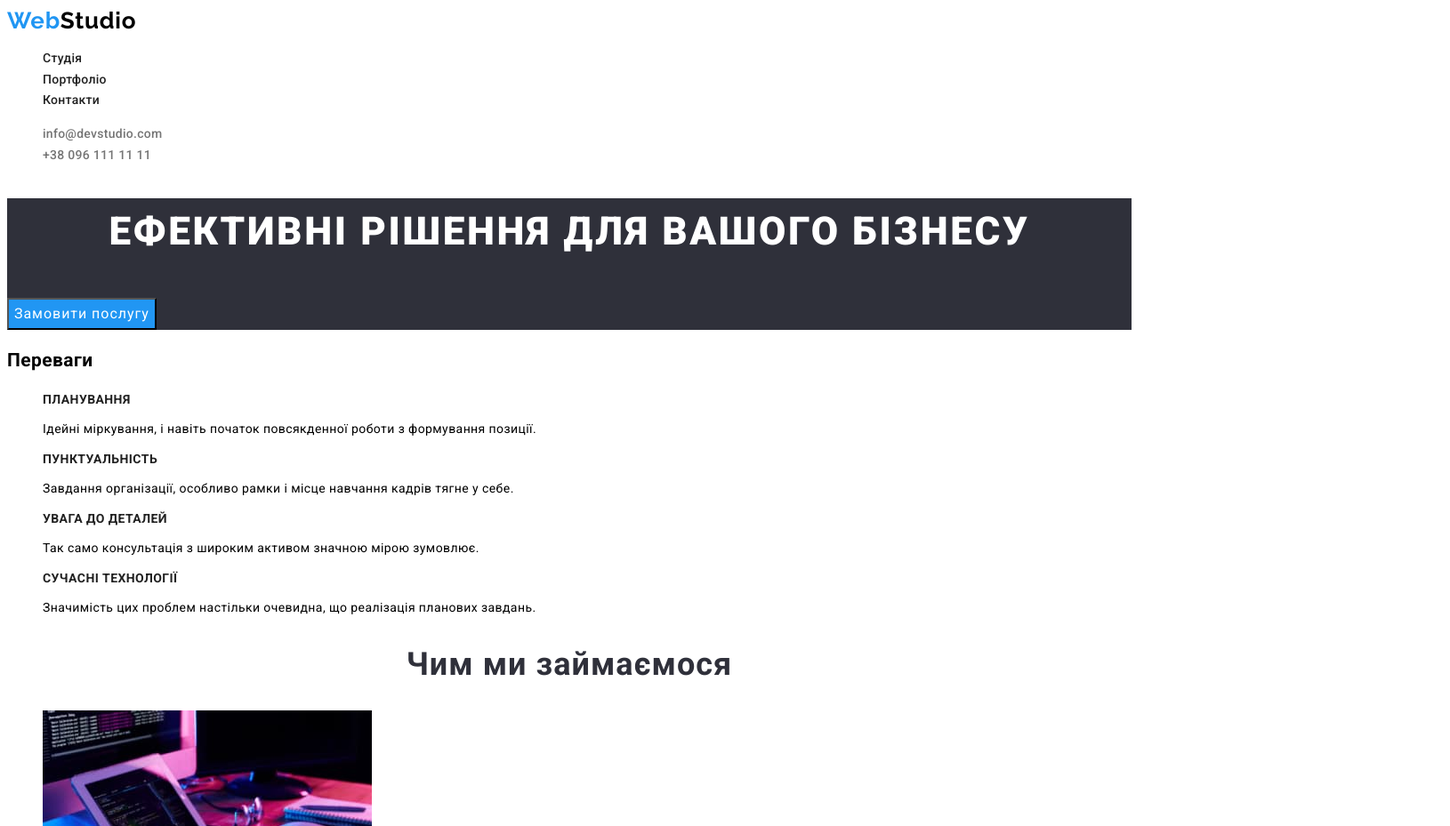
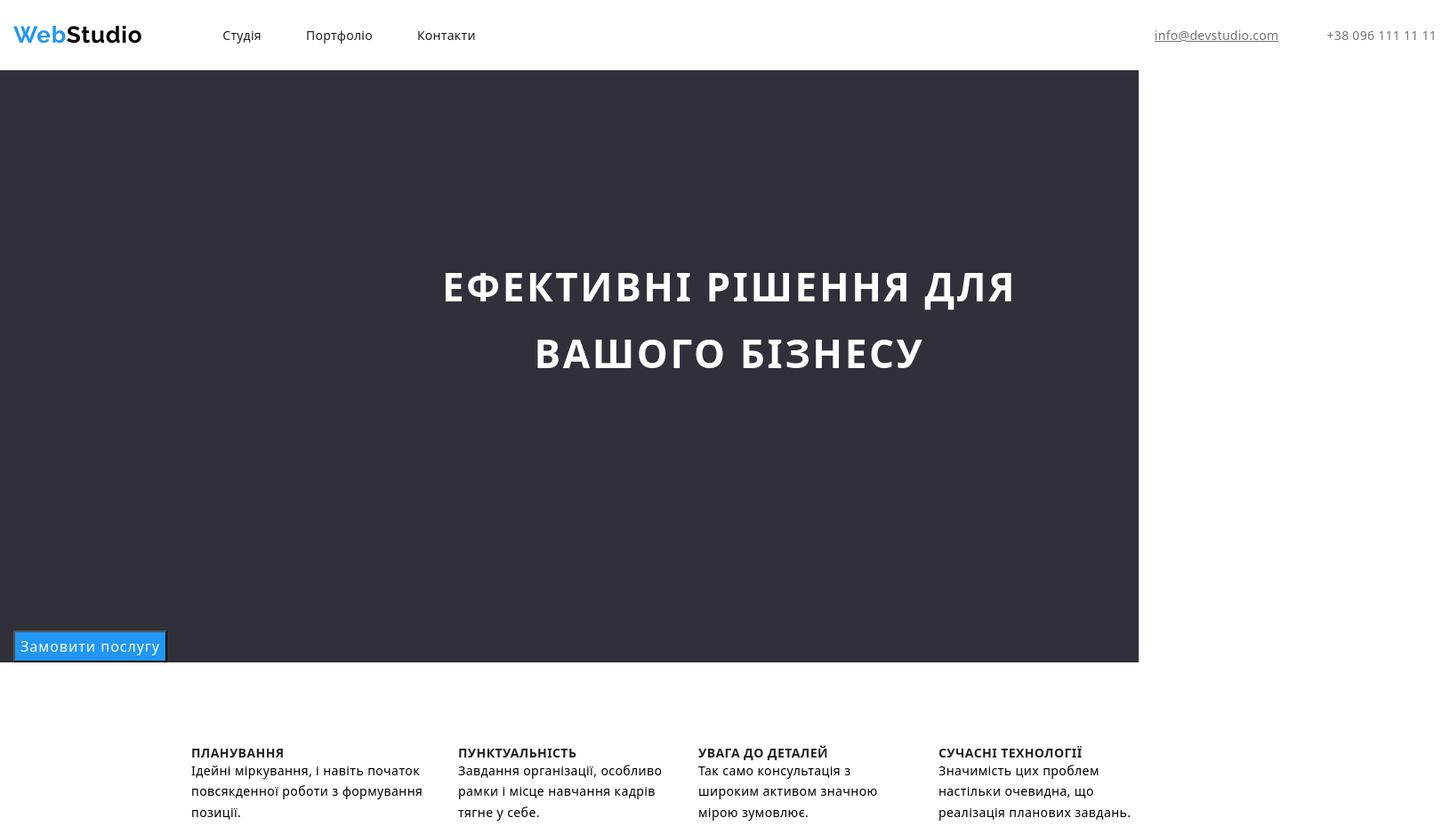
Before and after one commit to NazarSak/goit-markup-hw-03, a plain HTML site: page index.html in a window 1280 px wide. Shown: the top 929 px of the page at 89% size, 1630 px wide, since content can reach past the window. Drawn offline with nearby package versions, Linux system fonts and the light colour scheme.

Commit message:
початок

```diff
--- a/css/styles.css
+++ b/css/styles.css
@@ -9,6 +9,21 @@
   --last-light-color:#ffffff99;
   --background-general-color:#F5F5F5;
   --main-color: #EEEEEE;
+}
+
+h1,
+h2,
+h3,
+h4,
+h5,
+h6,
+ul,
+p {
+margin:0;
+}
+
+ul{
+  padding-left: 0;
 }
 
 .html:active{
@@ -23,12 +38,40 @@ letter-spacing: 0.03em;
 background-color:var(--white-text-color);
 }
 
+.first-container{
+ width: 1630px;
+ margin:0 auto;
+ padding-left:15px;
+ padding-right: 15px;
+}
+
+.container{
+  width: 1630px;
+  margin: 0 auto;
+  padding-left:15px;
+  padding-right: 15px;
+}
+
+.container-header{
+display: flex;
+align-items: center;
+}
+
+
+.container-first{
+width: 1630px;
+height: 600px;;
+}
+
+
 .list{
   list-style: none;
 }
 /* Header */
 header{
   background-color:var(--white-text-color) ;
+  padding-top: 24px;
+  padding-bottom:24px;
 }
 
 .logo{
@@ -39,6 +82,8 @@ line-height:1.2;
 letter-spacing: 0.03em;
 color:var(--only-black-color);
 text-decoration: none;
+margin-right: 90px;
+display: block;
 }
 
 .current{
@@ -55,6 +100,11 @@ letter-spacing: 0.03em;
 color:var(--white-text-color);
 text-decoration: none;
 }
+
+.header-list{
+  display: flex;
+}
+
 
 
 .logo-web{
@@ -86,10 +136,16 @@ font-weight: 500;
 font-size: 14px;
 line-height:1.1;
 letter-spacing: 0.02em;
+}
 
+.header-item:not(:first-child){
+margin-left:50px;
+}
 
-text-decoration:none;
+.header-item-one{
+  margin-left:50px;
 }
+
 
 .header-contact{
 font-weight: 500;
@@ -98,11 +154,19 @@ line-height: 1.1;
 letter-spacing: 0.02em;
 color:var(--third-text-color);
 text-decoration:none;
+margin-left: 50px;
+}
+
+
+
+.contacts-wrap{
+  margin-left:  auto;
 }
 
 .first-section{
 background-color:var(--background-text-color)
 }
+
 
 
 .first-large-words{
@@ -112,9 +176,9 @@ background-color:var(--background-text-color)
   letter-spacing: 0.06em;
   text-transform: uppercase;
   color:var(--white-text-color);
-  text-align: center
+  text-align: center;
+  padding: 206px 447px 274px 457px;
 }
-
 .header-btn{
 font-size: 16px;
 line-height: 1.9;
@@ -122,8 +186,12 @@ color:var(--white-text-color);
 letter-spacing: 0.06em;
 background-color:var(--secondary-text-color);
 font-family: inherit;
+text-align: center;
 }
+
+
 /* second-section */
+
 
 .hero-header{
 font-weight: 700;
@@ -133,6 +201,34 @@ letter-spacing: 0.03em;
 text-transform: uppercase;
 color:var(--first-text-color);
 }
+
+
+.container-description{
+  width: 1170px;
+  margin:94px 215px;
+  display: flex;
+  }
+
+
+.hero-social{
+  display: flex;
+}
+
+
+
+.hero-description{
+  margin-left: 30px;
+}
+
+/* .hero-description-two{
+margin-left: 215px;
+} */
+
+.hero-description-one{
+width: 270px;
+
+}
+
 
 /* third-section */
 
--- a/index.html
+++ b/index.html
@@ -9,13 +9,14 @@
     <link href="https://fonts.googleapis.com/css2?family=Raleway:wght@700&family=Roboto:wght@400;500;700;900&display=swap" rel="stylesheet">
     <title>WebStudio</title>
     <link rel="stylesheet" href="./css/styles.css">
+    <link rel="stylesheet" href="https://cdnjs.cloudflare.com/ajax/libs/modern-normalize/1.1.0/modern-normalize.min.css">
 </head>
 <!-- Заголовок -->
 <body>
 <header class="header">
-
+<div class=" container container-header ">
+    <a href="./index.html" class="logo"><span class="logo-web">Web</span>Studio</a>
     <nav>
-    <a href="./index.html" class="logo"><span class="logo-web">Web</span>Studio</a>
         <ul class="header-list list">
             <li class="header-item"> <a href="./index.html" class="header-link link">Студія</a></li>
             <li class="header-item">  <a href="./portfolio.html" class="header-link link">Портфоліо</a></li>
@@ -23,33 +24,37 @@
         </ul>
 
        </nav>
+         <div class="contacts-wrap">
 
-<ul class="list"><li><a href="mailto:info@devstudio.com" class="header-mail link">info@devstudio.com</a></li>
-    <li><a href="tel:+380961111111" class="header-contact link">+38 096 111 11 11</a></li>
-</ul>
+            <a href="mailto:info@devstudio.com" class="header-mail link">info@devstudio.com</a>
+           <a href="tel:+380961111111" class="header-contact link">+38 096 111 11 11</a>
 
+        </div>
+</div>
 </header>
 <!-- Основний контент -->
 <main>
 <!-- Перша коробка з кнопкою -->
 <section class="first-section">
+<div class="first-container">
     <h1 class="first-large-words">
         Ефективні рішення для вашого бізнесу
     </h1>
-
     <button type="button" class="header-btn" >Замовити послугу</button>
-
+</div>
 </section>
 <!-- Описи чотирьох слів -->
 <section class="hero-section">
-    <h2>Переваги</h2>
+    <div class="container-description">
+
         <ul class="hero-social list">
 
-        <li class="hero-description"><h3 class="hero-header">ПЛАНУВАННЯ</h3> <p class="hero-content">Ідейні міркування, і навіть початок повсякденної роботи з формування позиції.</p></li>
-        <li class="hero-description"><h3 class="hero-header">ПУНКТУАЛЬНІСТЬ</h3> <p class="hero-content">Завдання організації, особливо рамки і місце навчання кадрів тягне у себе.</p></li>
-        <li class="hero-description"><h3 class="hero-header">УВАГА ДО ДЕТАЛЕЙ</h3> <p class="hero-content">Так само консультація з широким активом значною мірою зумовлює.</p></li>
-        <li class="hero-description"><h3 class="hero-header">СУЧАСНІ ТЕХНОЛОГІЇ</h3><p class="hero-content">Значимість цих проблем настільки очевидна, що реалізація планових завдань.</p></li>
+            <div class="hero-description-one"> <li class="hero-description-one"><h3 class="hero-header">ПЛАНУВАННЯ</h3> <p class="hero-content">Ідейні міркування, і навіть початок повсякденної роботи з формування позиції.</p></li></div>
+            <div class="hero-description-one" > <li class="hero-description"><h3 class="hero-header">ПУНКТУАЛЬНІСТЬ</h3> <p class="hero-content">Завдання організації, особливо рамки і місце навчання кадрів тягне у себе.</p></li></div>
+            <div class="hero-description-one"> <li class="hero-description"><h3 class="hero-header">УВАГА ДО ДЕТАЛЕЙ</h3> <p class="hero-content">Так само консультація з широким активом значною мірою зумовлює.</p></li></div>
+            <div class="hero-description-one"> <li class="hero-description"><h3 class="hero-header">СУЧАСНІ ТЕХНОЛОГІЇ</h3><p class="hero-content">Значимість цих проблем настільки очевидна, що реалізація планових завдань.</p></li></div>
         </ul>
+    </div>
 </section>
 <!-- РОзповідь про те що вони роблять -->
 <section class="photo-section">
```
Also changed, not shown: portfolio.html (+1 -1 lines). Lines whose indentation alone changed are shown as unchanged.
